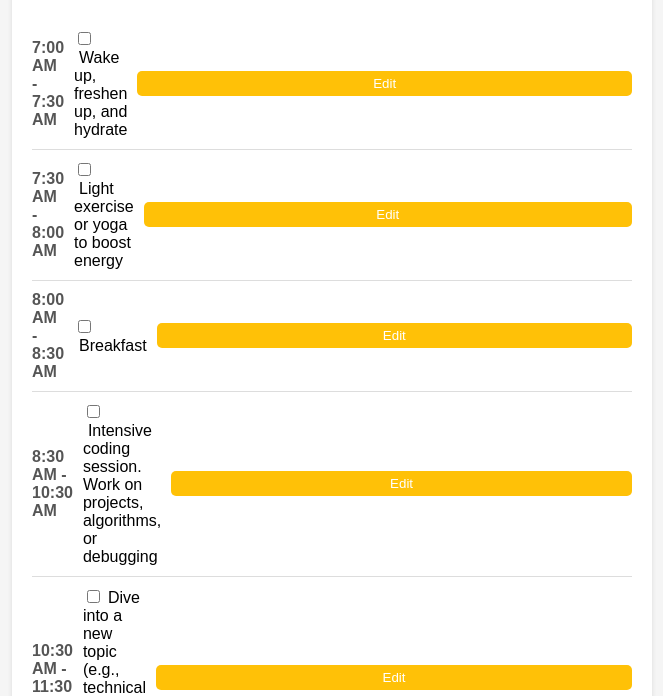
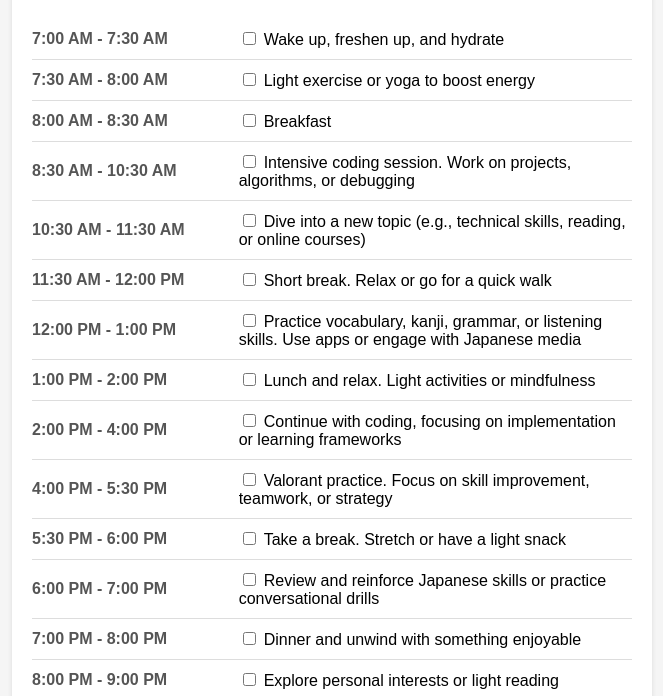
Before and after one commit to Abhijit788/daily-schedule, a plain HTML site: page index.html in a window 1280 px wide. Shown: the part 101-797 px from the top of the page, without its empty margins (308-971 px from the left). Drawn offline with Linux system fonts and the light colour scheme.

Commit message:
edit button remove

```diff
--- a/index.html
+++ b/index.html
@@ -45,18 +45,6 @@
         .task.done {
             color: green;
             text-decoration: line-through;
-        }
-        .edit-button {
-            margin-left: 10px;
-            background-color: #ffc107;
-            color: #fff;
-            border: none;
-            border-radius: 5px;
-            padding: 5px;
-            cursor: pointer;
-        }
-        .edit-button:hover {
-            background-color: #e0a800;
         }
         button {
             margin: 20px 0;
@@ -128,14 +116,8 @@
                 taskDiv.appendChild(taskCheckbox);
                 taskDiv.appendChild(taskLabel);
 
-                const editButton = document.createElement("button");
-                editButton.className = "edit-button";
-                editButton.textContent = "Edit";
-                editButton.onclick = () => editTask(index);
-
                 activityDiv.appendChild(timeDiv);
                 activityDiv.appendChild(taskDiv);
-                activityDiv.appendChild(editButton);
                 scheduleDiv.appendChild(activityDiv);
             });
         }
@@ -143,14 +125,6 @@
         function toggleDone(index) {
             schedule[index].done = !schedule[index].done;
             renderSchedule();
-        }
-
-        function editTask(index) {
-            const newTask = prompt("Edit Task:", schedule[index].task);
-            if (newTask !== null && newTask.trim() !== "") {
-                schedule[index].task = newTask;
-                renderSchedule();
-            }
         }
 
         function shareSchedule() {
```
